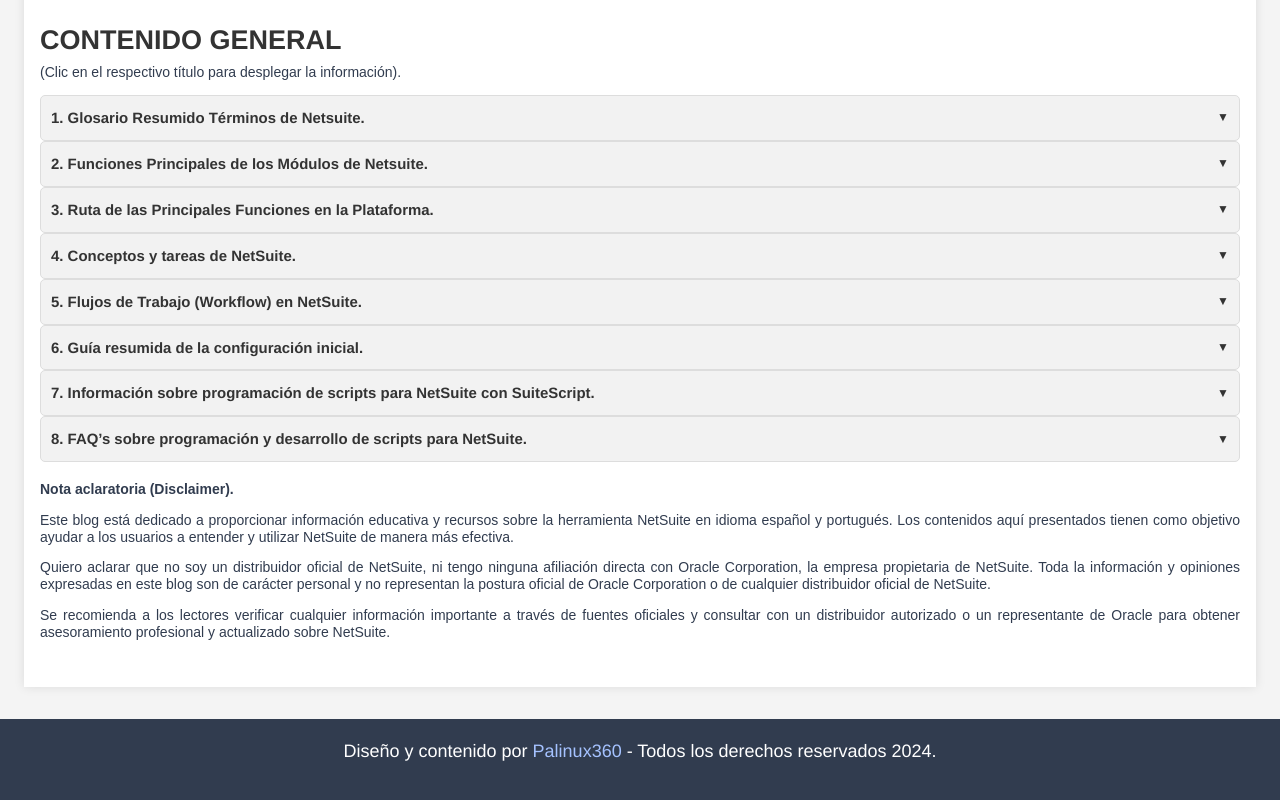
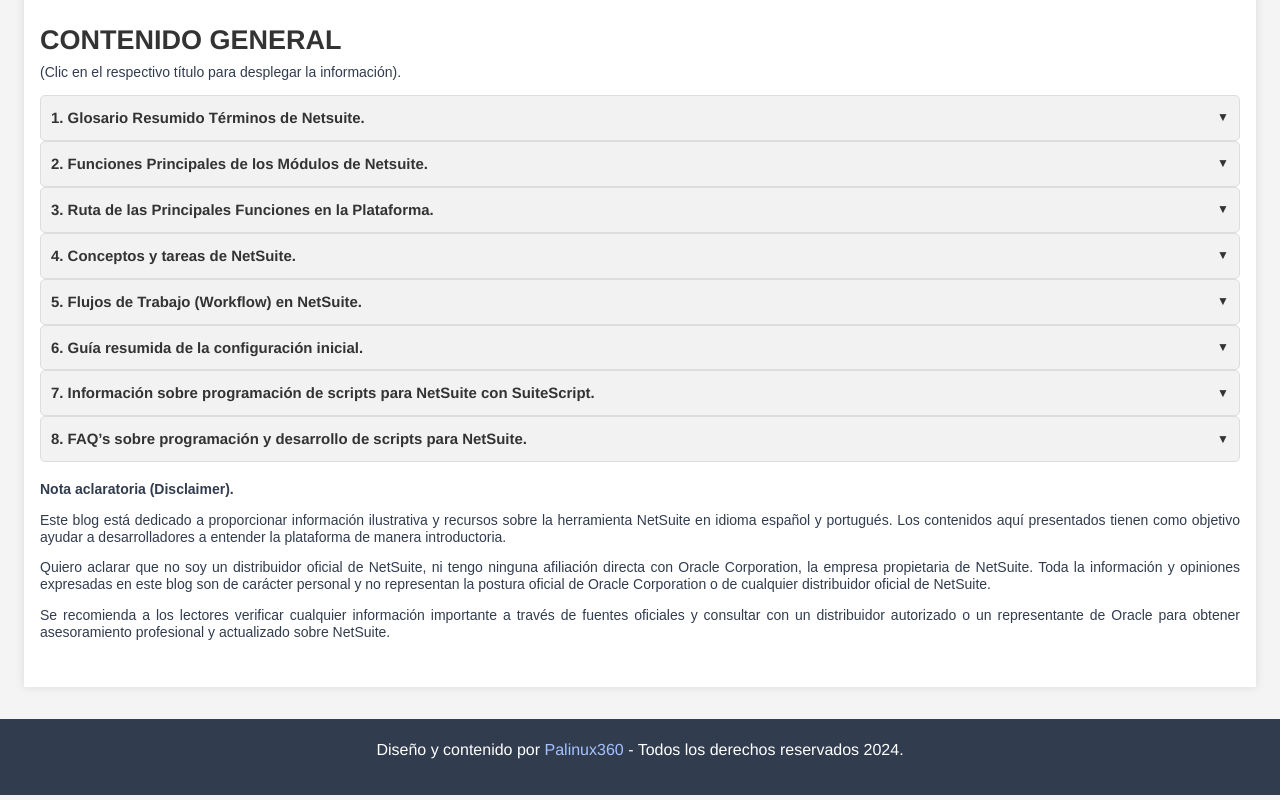
Before and after one commit to Palinux360/netsuiteblog, a plain HTML site: page index.html in a window 1280 px wide. Shown: the part 1373-2173 px from the top of the page. Drawn offline with Linux system fonts and the light colour scheme.

Commit message:
Se actualizó el texto de disclaimer y se cambió el tamaño de la fuente en el footer.

```diff
--- a/index.html
+++ b/index.html
@@ -782,7 +782,7 @@
         <section class="disclaimer">
             <br>
             <p><b>Nota aclaratoria (Disclaimer).</b></p>
-            <p>Este blog está dedicado a proporcionar información educativa y recursos sobre la herramienta NetSuite en idioma español y portugués. Los contenidos aquí presentados tienen como objetivo ayudar a los usuarios a entender y utilizar NetSuite de manera más efectiva.</p>
+            <p>Este blog está dedicado a proporcionar información ilustrativa y recursos sobre la herramienta NetSuite en idioma español y portugués. Los contenidos aquí presentados tienen como objetivo ayudar a desarrolladores a entender la plataforma de manera introductoria.</p>
             <p>Quiero aclarar que no soy un distribuidor oficial de NetSuite, ni tengo ninguna afiliación directa con Oracle Corporation, la empresa propietaria de NetSuite. Toda la información y opiniones expresadas en este blog son de carácter personal y no representan la postura oficial de Oracle Corporation o de cualquier distribuidor oficial de NetSuite.</p>
             <p>Se recomienda a los lectores verificar cualquier información importante a través de fuentes oficiales y consultar con un distribuidor autorizado o un representante de Oracle para obtener asesoramiento profesional y actualizado sobre NetSuite.</p>
             <br>
--- a/styles.css
+++ b/styles.css
@@ -198,6 +198,7 @@ p {
 
 footer {
     text-align: center;
+    font-size: 16px;
     padding: 1rem 0;
     background-color: #313c4f;
     color: #fff;
```
